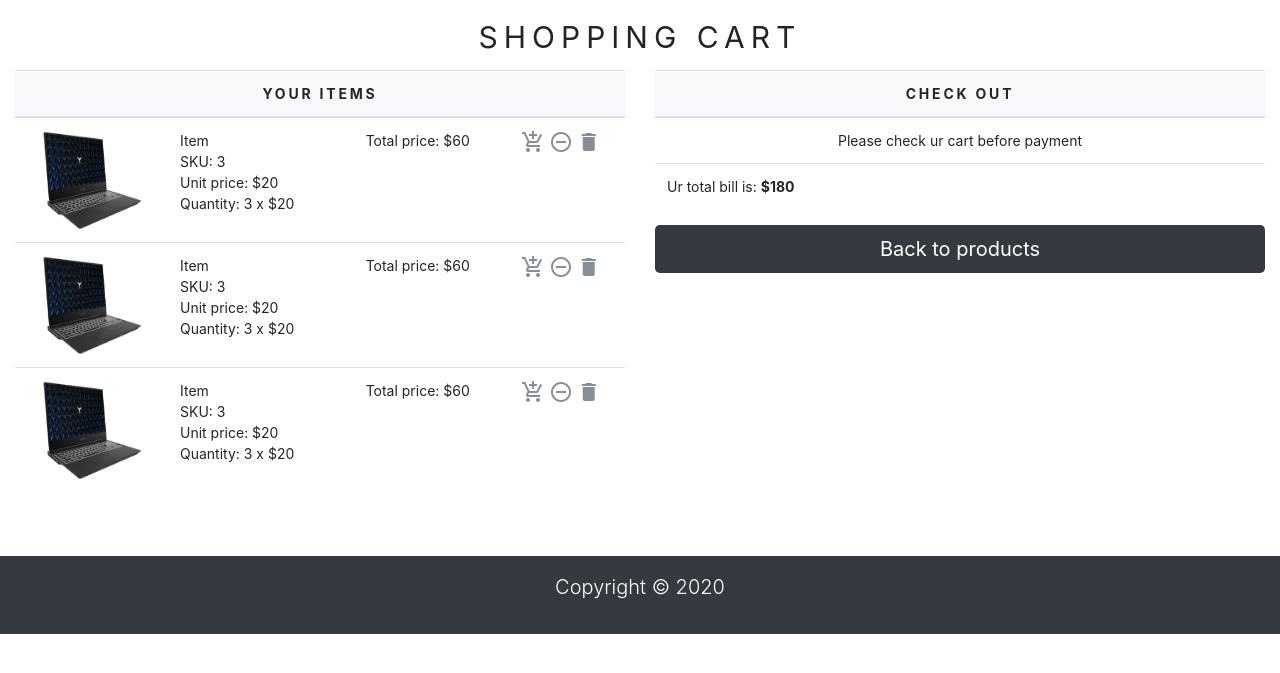
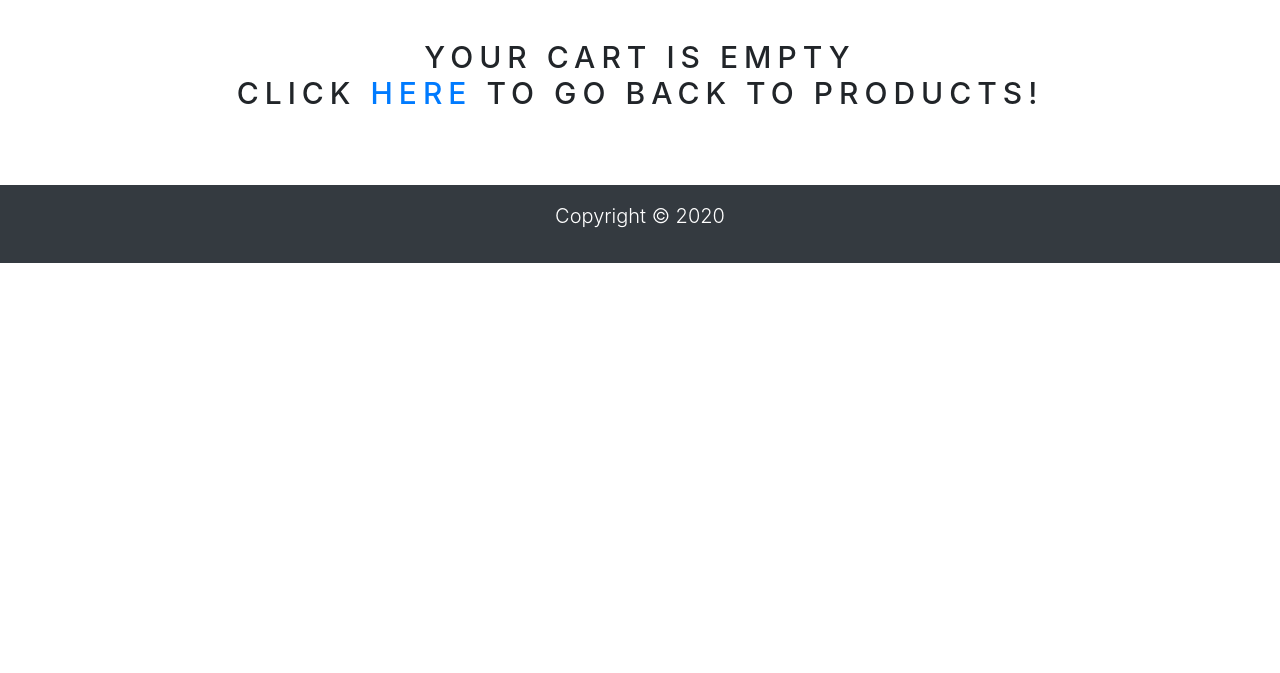
Before and after one commit to rshpak1996/ecomstore, a Django app: page /cart in a window 1280 px wide. Shown: the part 82-755 px from the top of the page. Run offline with Django 3.2, Linux system fonts and the light colour scheme; tables that the repository leaves empty hold one stand-in row (values such as "Sample post").

Commit message:
Upload cart UI

```diff
--- a/shop/templates/cart.html
+++ b/shop/templates/cart.html
@@ -8,7 +8,18 @@ Cart
 
 {% block content %}
 
+{% if not cart_items %}
 <div class="text-center">
+    <br>
+    <h1 class="text-center product_title">
+        Your cart is empty
+        <br>
+        <p class="text-center">Click <a href="{% url 'home' %}">here</a> to go back to products!</p>
+    </h1>
+</div>
+{% else %}
+<div class="text-center">
+    <br>
     <div class="text-center product_title">Shopping Cart</div>
 </div>
 
@@ -22,26 +33,36 @@ Cart
                     </th>
                 </tr>
             </thead>
-            {% for i in '123' %}
+            {% for cart_item in cart_items %}
             <tr>
-                <td><a href=""><img src="{% static 'images/Lenovo_Legion_Y540-15IRH.jpg' %}" width="100px", height="100px"></a></td>
+                <td><a href="cart_item.product.get_url"><img src="{{cart_item.product.image.url}}" width="100px" ,
+                            height="100px"></a></td>
                 <td class="text-left">
-                    Item
+                    {{cart_item.product.name}}
                     <br>
-                    SKU: 3
+                    SKU: {{cart_item.product.id}}
                     <br>
-                    Unit price: $20
+                    Unit price: {{cart_item.product.price}}
                     <br>
-                    Quantity: 3 x $20
+                    Quantity: {{cart_item.quantity}} x ${{cart_item.product.price}}
                 </td>
                 <td>
-                    Total price: $60
+                    Total price: ${{cart_item.sub_total}}
                 </td>
+                {% if cart_item.quantity < cart_item.product.stock %}
                 <td>
-                    <a href=""><i class="material-icons cart-icon">add_shopping_cart</i></a>
+                    <a href="{% url 'add_cart' cart_item.product.id %}"><i
+                            class="material-icons cart-icon">add_shopping_cart</i></a>
                     <a href=""><i class="material-icons cart-icon">remove_circle_outline</i></a>
                     <a href=""><i class="material-icons cart-icon">delete</i></a>
                 </td>
+                {% else %}
+                <td>
+                    <a href=""><i class="material-icons cart-icon">remove_circle_outline</i></a>
+                    <a href=""><i class="material-icons cart-icon">delete</i></a>
+                </td>
+                {% endif %}
+
             </tr>
             {% endfor %}
         </table>
@@ -61,12 +82,12 @@ Cart
                     <td>Please check ur cart before payment</td>
                 </tr>
                 <tr class="text-left">
-                    <td>Ur total bill is: <strong>$180</strong></td>
+                    <td>Ur total bill is: <strong>${{total}}</strong></td>
                 </tr>
             </tbody>
         </table>
         <div class="mx-auto">
-            <a href="" style="text-decoration: none ;">
+            <a href="{% url 'home' %}" style="text-decoration: none ;">
                 <button type="button" class="btn btn-lg btn-block bg-dark text-white">
                     Back to products
                 </button>
@@ -74,4 +95,7 @@ Cart
         </div>
     </div>
 </div>
+
+{% endif %}
+
 {% endblock %}
--- a/shop/templates/product.html
+++ b/shop/templates/product.html
@@ -24,7 +24,7 @@ Product
         {% if product.stock <= 0 %}
         <p class="text-justify product_text">Our Of Stock</p>
         {% else %}
-        <a href="">Add to card</a>
+        <a href="{% url 'add_cart' product.id %}">Add to card</a>
         {% endif %}
     </div>
 </div>
--- a/shop/urls.py
+++ b/shop/urls.py
@@ -19,7 +19,10 @@ from . import views
 
 urlpatterns = [
     path('', views.home, name='home'),
-    path('category/<slug:category_slug>', views.home, name='products_by_category'),
-    path('category/<slug:category_slug>/<slug:product_slug>', views.product, name='product_detail'),
-    path('cart', views.cart_detail, name='cart_detail')
+    path('category/<slug:category_slug>',
+         views.home, name='products_by_category'),
+    path('category/<slug:category_slug>/<slug:product_slug>',
+         views.product, name='product_detail'),
+    path('cart', views.cart_detail, name='cart_detail'),
+    path('cart/add/<int:product_id>', views.add_cart, name='add_cart'),
 ]
```
